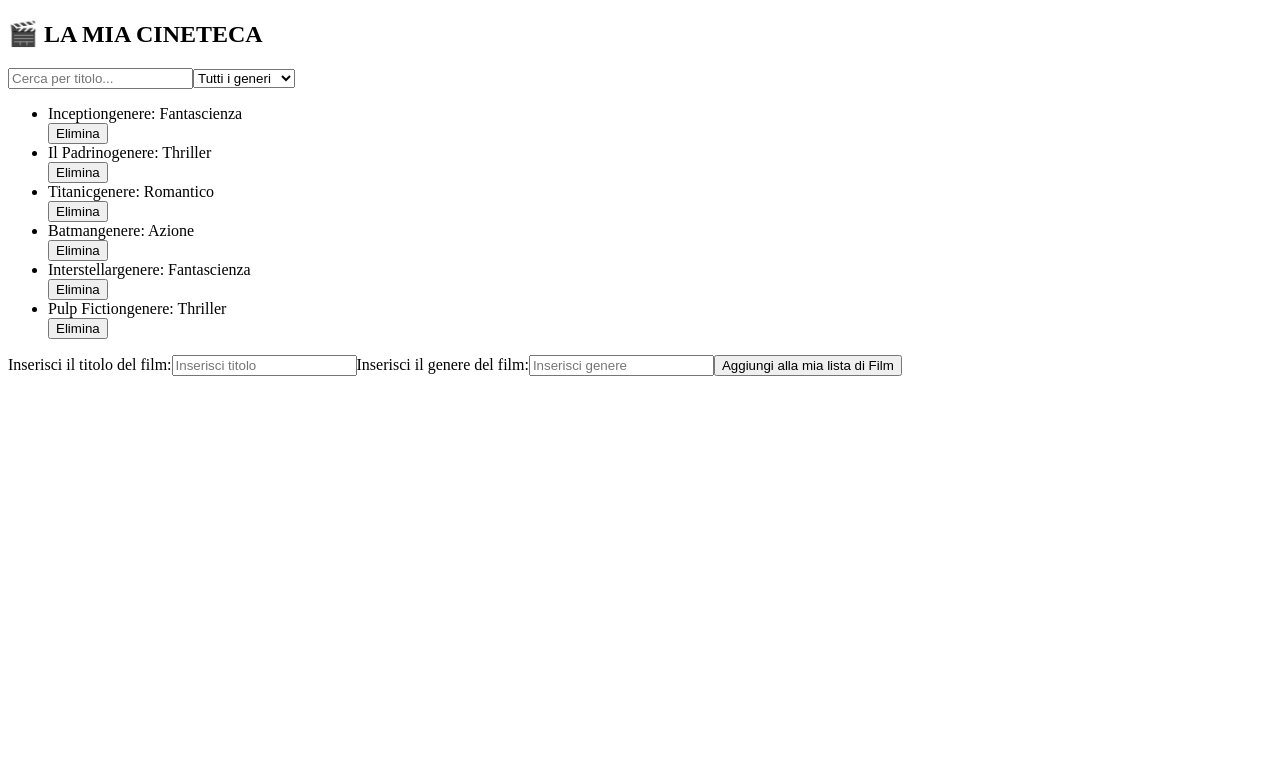
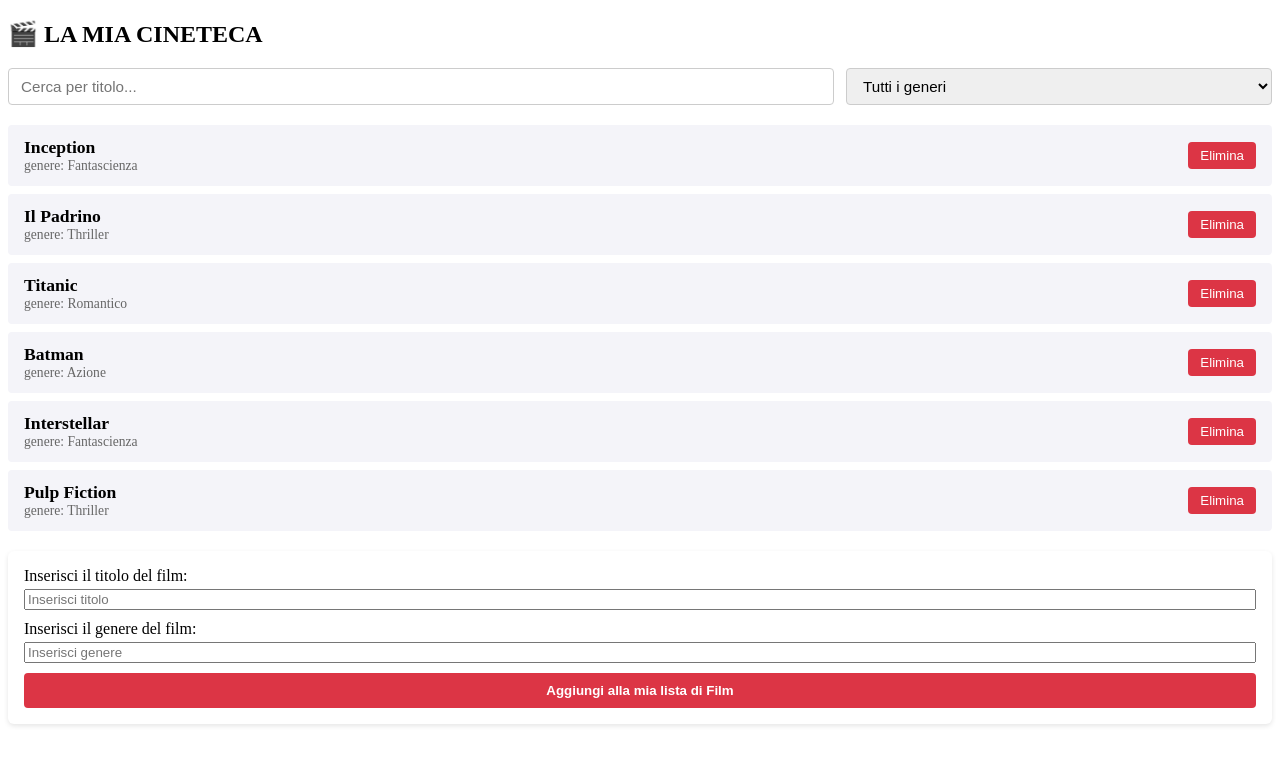
Before and after one commit to francescoguttuso/react-movie-filter, a React (Vite) app: page / in a window 1280 px wide. Shown: the top 764 px of the page. Built offline with nearby package versions, Linux system fonts and the light colour scheme.

Commit message:
feat: style FilmFilters, FilmsList, and NewFilm components with CSS for improved layout and user experience

```diff
--- a/src/components/FilmFilters.css
+++ b/src/components/FilmFilters.css
@@ -0,0 +1,21 @@
+.filters-container {
+  display: flex;
+  gap: 12px;
+  margin-bottom: 20px;
+}
+
+.filter-input,
+.filter-select {
+  padding: 8px 12px;
+  border: 1px solid #ccc;
+  border-radius: 4px;
+  font-size: 0.95rem;
+}
+
+.filter-input {
+  flex: 2;
+}
+
+.filter-select {
+  flex: 1;
+}
--- a/src/components/FilmFilters.jsx
+++ b/src/components/FilmFilters.jsx
@@ -10,6 +10,7 @@
   return (
     <div className="filters-container">
       <input
+        className="filter-input"
         type="text"
         placeholder="Cerca per titolo..."
         value={searchTitle}
@@ -17,6 +18,7 @@
       />
 
       <select
+        className="filter-select"
         value={selectedGenre}
         onChange={(e) => onGenreChange(e.target.value)}
       >
--- a/src/components/FilmsList.css
+++ b/src/components/FilmsList.css
@@ -0,0 +1,39 @@
+.films-list {
+  list-style: none;
+  padding: 0;
+  margin: 20px 0;
+}
+
+.film-item {
+  display: flex;
+  justify-content: space-between;
+  align-items: center;
+  padding: 12px 16px;
+  margin-bottom: 8px;
+  background-color: #f4f4f9;
+  border-radius: 4px;
+}
+
+.film-title {
+  font-weight: bold;
+  font-size: 1.1rem;
+}
+
+.film-genre {
+  display: block;
+  font-size: 0.85rem;
+  color: #666;
+}
+
+.delete-btn {
+  background-color: #dc3545;
+  color: white;
+  border: none;
+  padding: 6px 12px;
+  border-radius: 4px;
+  cursor: pointer;
+}
+
+.delete-btn:hover {
+  background-color: #bd2130;
+}
--- a/src/components/NewFilm.css
+++ b/src/components/NewFilm.css
@@ -0,0 +1,30 @@
+/* src/components/NewFilm.css */
+.new-film-form {
+  display: flex;
+  flex-direction: column;
+  gap: 10px;
+  background-color: #fff;
+  padding: 16px;
+  border-radius: 6px;
+  box-shadow: 0 2px 5px rgba(0, 0, 0, 0.1);
+}
+
+.form-group {
+  display: flex;
+  flex-direction: column;
+  gap: 4px;
+}
+
+.submit-btn {
+  background-color: #dc3545;
+  color: white;
+  padding: 10px;
+  border: none;
+  border-radius: 4px;
+  font-weight: bold;
+  cursor: pointer;
+}
+
+.submit-btn:hover {
+  background-color: #dc3545;
+}
--- a/src/components/NewFilm.jsx
+++ b/src/components/NewFilm.jsx
@@ -1,5 +1,5 @@
 import { useState } from "react";
-import "./Newfilm.css";
+import "./NewFilm.css";
 
 export const NewFilm = (props) => {
   const [formData, setFormData] = useState({
@@ -17,18 +17,16 @@
 
   return (
     <form
+      className="new-film-form"
       onSubmit={(e) => {
         e.preventDefault();
         if (formData.title.trim() !== "") {
           props.onAddFilm(formData);
-
-          setFormData({
-            title: "",
-            genre: "",
-          });
+          setFormData({ title: "", genre: "" });
         }
       }}
     >
+      <div className="form-group">
         <label htmlFor="title">Inserisci il titolo del film:</label>
         <input
           id="title"
@@ -38,7 +36,9 @@
           value={formData.title}
           onChange={handleFormChange}
         />
+      </div>
 
+      <div className="form-group">
         <label htmlFor="genre">Inserisci il genere del film:</label>
         <input
           id="genre"
@@ -48,8 +48,11 @@
           value={formData.genre}
           onChange={handleFormChange}
         />
+      </div>
 
-      <button type="submit">Aggiungi alla mia lista di Film</button>
+      <button type="submit" className="submit-btn">
+        Aggiungi alla mia lista di Film
+      </button>
     </form>
   );
 };
```
Lines whose indentation alone changed are shown as unchanged.
